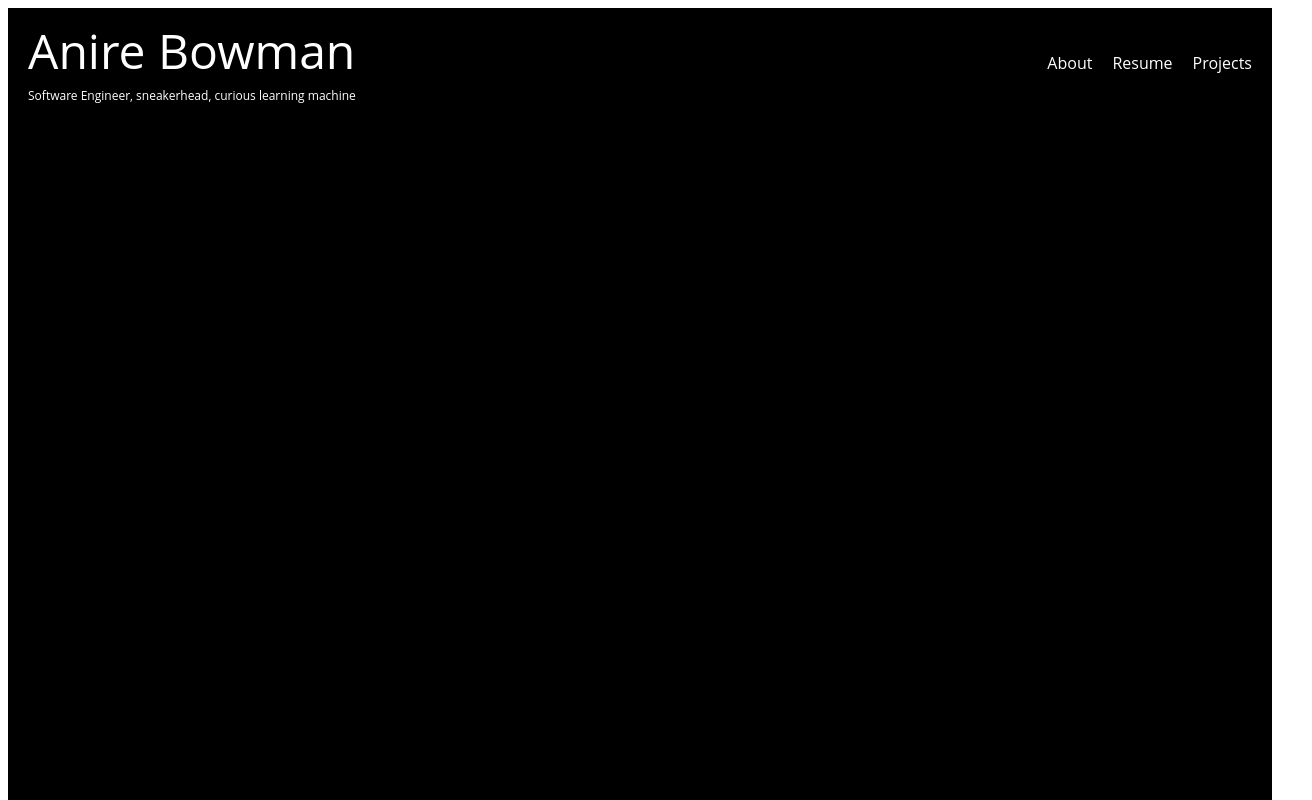
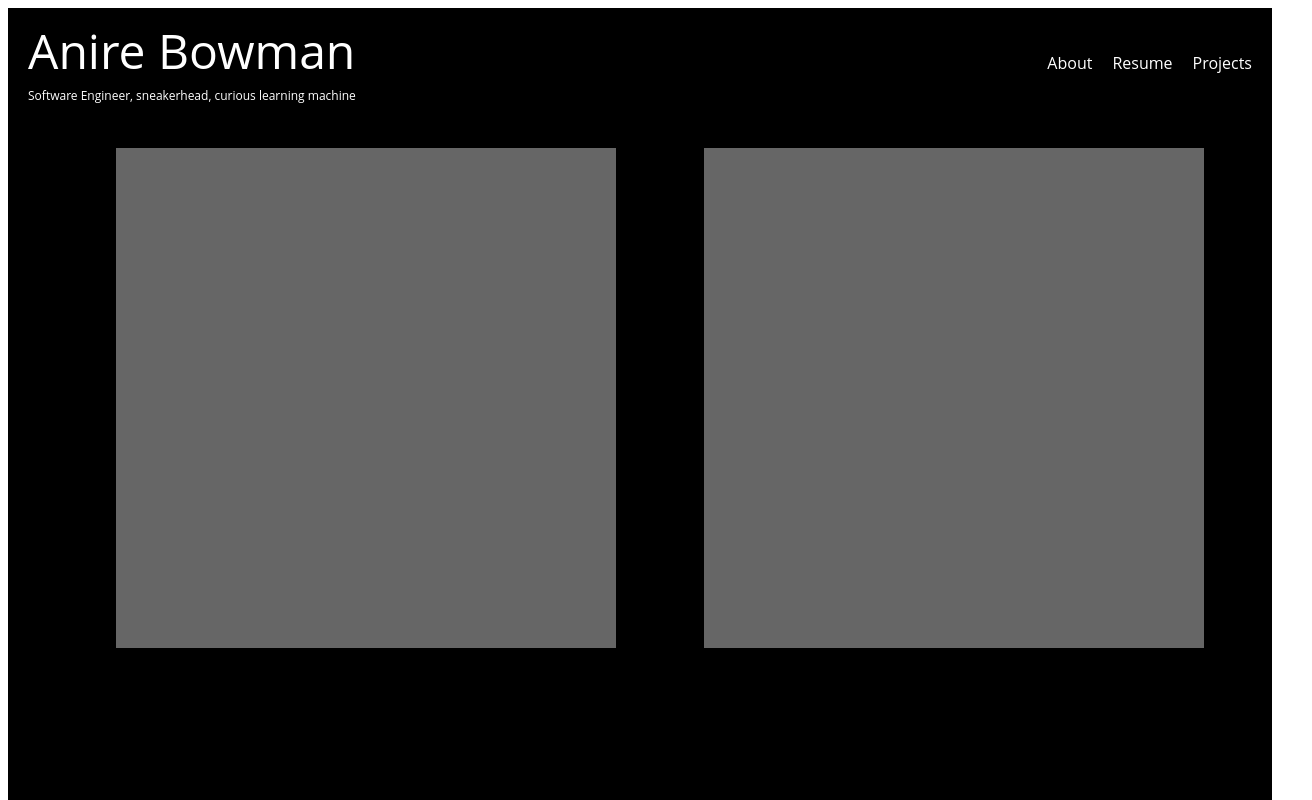
Before and after one commit to anire3479/portfolio, a React app: page /projects in a window 1280 px wide. Shown: the top 800 px of the page, 1312 px wide, since content can reach past the window. Built offline with nearby package versions, Linux system fonts and the light colour scheme; the HTML template or start-up script is replaced by a standard one.

Commit message:
more styles and new card component

```diff
--- /dev/null
+++ b/react-client/src/Components/CardComponent/Card.jsx
@@ -0,0 +1,13 @@
+import React, {Component} from 'react'
+
+import './style.css'
+
+class Card extends Component {
+  render() {
+    return(
+      <div className="card" />
+    )
+  }
+}
+
+export default Card;
--- /dev/null
+++ b/react-client/src/Components/CardComponent/style.css
@@ -0,0 +1,6 @@
+.card {
+  width: 500px;
+  height: 500px;
+  background: white;
+  border: blue
+}
--- a/react-client/src/Components/FooterComponent/style.css
+++ b/react-client/src/Components/FooterComponent/style.css
@@ -11,7 +11,12 @@ footer {
 footer a {
   padding-right: 20px;
   text-decoration: none;
-  color: white
+  color: white;
+  transition: .6s ease;
+}
+
+footer a:hover {
+  color: #13d4ed
 }
 
 footer div {
--- a/react-client/src/Components/HeaderComponent/style.css
+++ b/react-client/src/Components/HeaderComponent/style.css
@@ -2,9 +2,13 @@
 
 header a {
   text-decoration: none !important;
-  /* color: #13d4ed */
   color: white;
   padding-right: 20px;
+  transition: .6s ease;
+}
+
+header a:hover {
+  color: #13d4ed
 }
 
 header {
--- a/react-client/src/Components/ProjectsPage.jsx
+++ b/react-client/src/Components/ProjectsPage.jsx
@@ -1,9 +1,13 @@
 import React, {Component} from 'react'
+import Card from './CardComponent/Card'
 
 class ProjectsPage extends Component {
   render() {
     return(
-      <div className="pageComponents"></div>
+      <div className="pageComponents">
+        <Card />
+        <Card />
+      </div>
     )
   }
 }
--- a/react-client/src/Components/ResumePage.jsx
+++ b/react-client/src/Components/ResumePage.jsx
@@ -3,7 +3,9 @@ import React, {Component} from 'react'
 class ResumePage extends Component {
   render() {
     return (
-      <div className="pageComponents"></div>
+      <div className="pageComponents">
+        <iframe src="https://docs.google.com/document/d/e/2PACX-1vS9HRjSif6GqDZqN3ywEN-aiYseX-DbHED7DBjVmuWwGsaQznAfctZpR3iHJYzA6ylOzA_EazdXfkbK/pub?embedded=true"></iframe>
+      </div>
     )
   }
 }
--- a/react-client/src/Components/style.css
+++ b/react-client/src/Components/style.css
@@ -7,10 +7,59 @@
 .pageComponents {
   height: 1000px;
   padding: 40px 20px 40px 20px;
+  display: flex;
+  justify-content: space-evenly;
+  width: 100%;
 }
 
 .pageComponents img {
   height: 500px;
-  padding-right: 100px;
-  width: 500px
+  width: 500px;
+  opacity: .4;
+  transition: .6s ease;
+  -webkit-animation: fadein 2s; /* Safari, Chrome and Opera > 12.1 */
+       -moz-animation: fadein 2s; /* Firefox < 16 */
+        -ms-animation: fadein 2s; /* Internet Explorer */
+         -o-animation: fadein 2s; /* Opera < 12.1 */
+            animation: fadein 2s;
 }
+
+.pageComponents img:hover {
+  opacity: 1;
+}
+
+.pageComponents iframe {
+  height: 950px;
+  width: 800px;
+  opacity: .4;
+  transition: .6s ease;
+  -webkit-animation: fadein 2s; /* Safari, Chrome and Opera > 12.1 */
+       -moz-animation: fadein 2s; /* Firefox < 16 */
+        -ms-animation: fadein 2s; /* Internet Explorer */
+         -o-animation: fadein 2s; /* Opera < 12.1 */
+            animation: fadein 2s;
+}
+
+.pageComponents iframe:hover {
+  opacity: 1;
+}
+
+.pageComponents .card {
+  opacity: .4;
+  transition: .6s ease;
+  -webkit-animation: fadein 2s; /* Safari, Chrome and Opera > 12.1 */
+       -moz-animation: fadein 2s; /* Firefox < 16 */
+        -ms-animation: fadein 2s; /* Internet Explorer */
+         -o-animation: fadein 2s; /* Opera < 12.1 */
+            animation: fadein 2s;
+}
+
+.pageComponents .card:hover {
+  opacity: 1;
+}
+
+
+@keyframes fadein {
+  from { opacity: 0; }
+  to   { opacity: .4; }
+}
```
Also changed, not shown: react-client/src/Assets/16797706_10209083750555078_582652386838985475_o.jpg (added).
